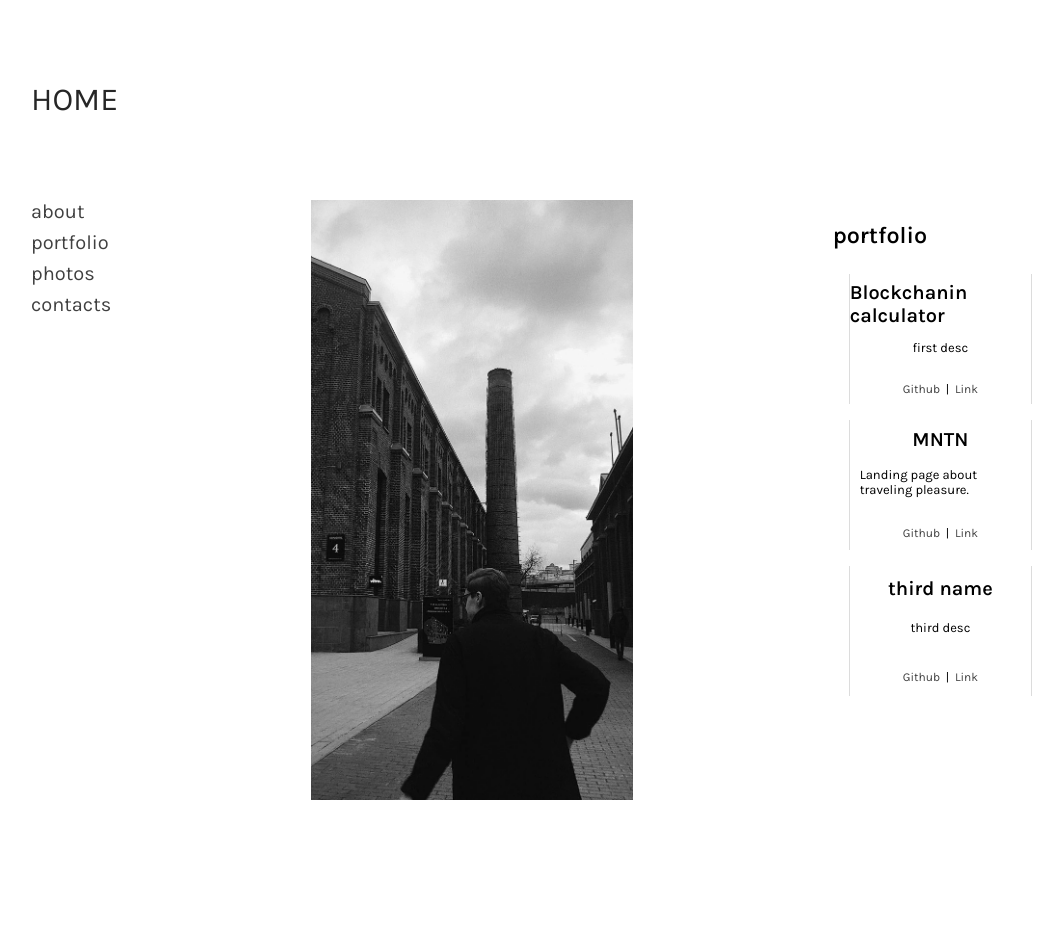
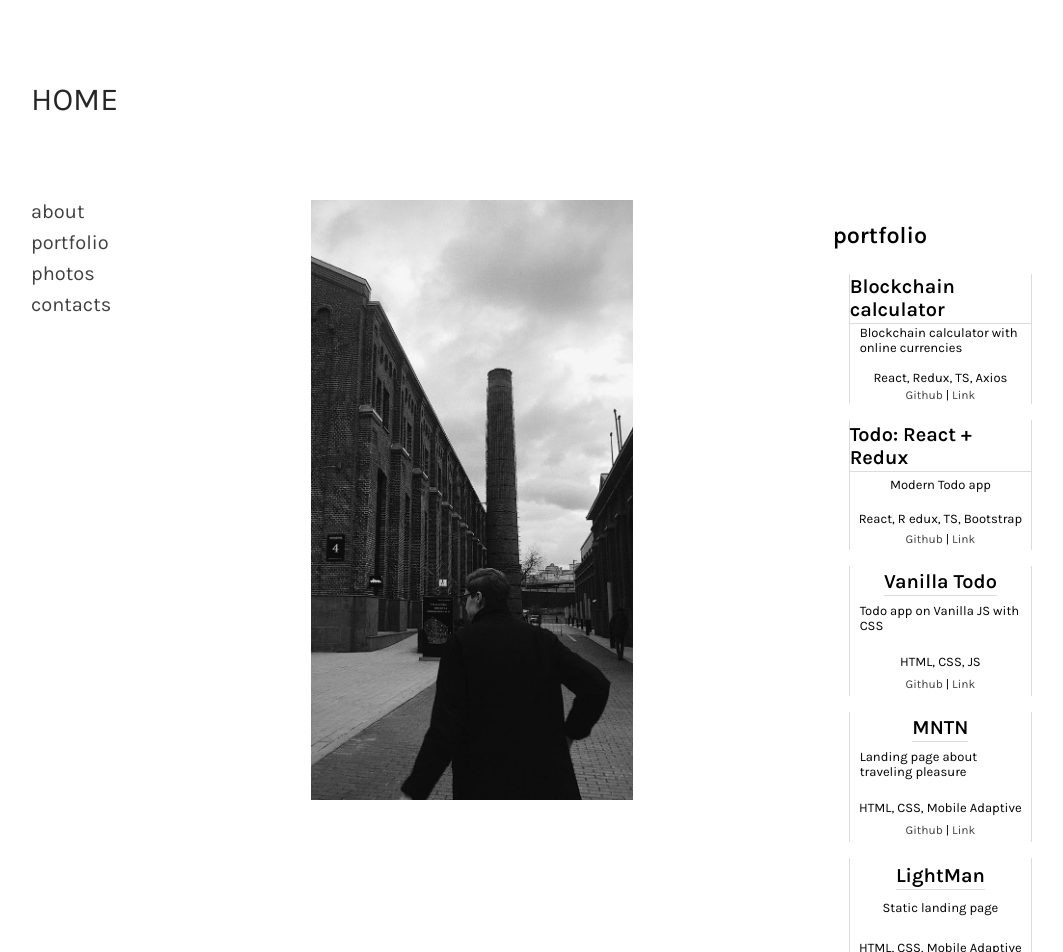
Before and after one commit to mishken3/mishken-web, a React (Create React App) app: page /portfolio in a window 1280 px wide. Shown: the top 952 px of the page, without its empty margins (19-1082 px from the left). Before the commit the page ends 805 px from the top, so only its background shows below. Built offline with nearby package versions, Linux system fonts and the light colour scheme.

Commit message:
filled up portfolio page

```diff
--- a/src/data/projectsData.js
+++ b/src/data/projectsData.js
@@ -1,20 +1,49 @@
 export const projectsData = [
   {
-    name: 'Blockchanin calculator',
-    desc: 'first desc',
-    github: 'www.github.com',
-    global: 'www.link.com',
+    name: 'Blockchain calculator',
+    desc: 'Blockchain calculator with online currencies',
+    tools: 'React, Redux, TS, Axios',
+    github: 'https://github.com/mishken3/my-blockchain-app',
+    global: 'https://blockchain-calculator.surge.sh/',
+  },
+  {
+    name: 'Todo: React + Redux',
+    desc: 'Modern Todo app',
+    tools: 'React, R  edux, TS, Bootstrap',
+    github: 'https://github.com/mishken3/Todo',
+    global: 'https://mishken-todo-ts.surge.sh/',
+  },
+  {
+    name: 'Vanilla Todo',
+    desc: 'Todo app on Vanilla JS with CSS',
+    tools: 'HTML, CSS, JS',
+    github: 'https://github.com/mishken3/Todo-Vanilla-JS',
+    global: 'https://little-todo-vanilla-app.surge.sh/',
   },
   {
     name: 'MNTN',
-    desc: 'Landing page about traveling pleasure.',
+    desc: 'Landing page about traveling pleasure',
+    tools: 'HTML, CSS, Mobile Adaptive',
     github: 'https://github.com/mishken3/mntn-project',
-    global: 'www.link.com',
+    global: 'https://mntn-landing.surge.sh/',
   },
   {
-    name: 'third name',
-    desc: 'third desc',
-    github: 'www.github.com',
-    global: 'www.link.com',
+    name: 'LightMan',
+    desc: 'Static landing page',
+    tools: 'HTML, CSS, Mobile Adaptive',
+    github: 'https://github.com/mishken3/LightMan',
+    global: 'https://light-man-landing.surge.sh/',
+  },
+  {
+    name: 'BrainGames',
+    desc: 'Five Brain games on Vanilla JS into CLI',
+    tools: 'JS, CLI, Linter',
+    github: 'https://github.com/mishken3/frontend-project-lvl1',
+  },
+  {
+    name: 'Difference file generator',
+    desc: 'Compares two config files and shows difference in several ways',
+    tools: 'JS, CLI, Linter, Tests, CI | Supports JSON, YML/YAML',
+    github: 'https://github.com/mishken3/frontend-project-lvl2',
   },
 ];
--- a/src/pages/Portfolio/Portfolio.module.scss
+++ b/src/pages/Portfolio/Portfolio.module.scss
@@ -25,6 +25,9 @@
 
   &__name {
     margin: 0;
+    padding-bottom: 2px;
+
+    border-bottom: 1px solid gainsboro;
   }
 
   &__description {
@@ -34,6 +37,11 @@
     font-size: 13px;
   }
 
+  &__tools {
+    margin: 0;
+    font-size: 13px;
+  }
+
   &__links {
     font-size: 12px;
   }
--- a/src/pages/Portfolio/Portfolio.tsx
+++ b/src/pages/Portfolio/Portfolio.tsx
@@ -5,18 +5,23 @@ import styles from './Portfolio.module.scss';
 
 export const Portfolio = () => {
   const projectsComp = projectsData.map((project) => {
+    const isGlobalLinkExist = Object.keys(project).includes('global');
+
     return (
       <div key={project.name} className={styles.project}>
         <h4 className={styles.project__name}>{project.name}</h4>
         <p className={styles.project__description}>{project.desc}</p>
+        <p className={styles.project__tools}>{project.tools}</p>
         <div className={styles.project__links}>
           <a href={project.github} target="_blank">
             Github
           </a>
-          &nbsp; | &nbsp;
-          <a href={project.global} target="_blank">
-            Link
-          </a>
+          &nbsp;|&nbsp;
+          {isGlobalLinkExist === false ? null : (
+            <a href={project.global} target="_blank">
+              Link
+            </a>
+          )}
         </div>
       </div>
     );
```
